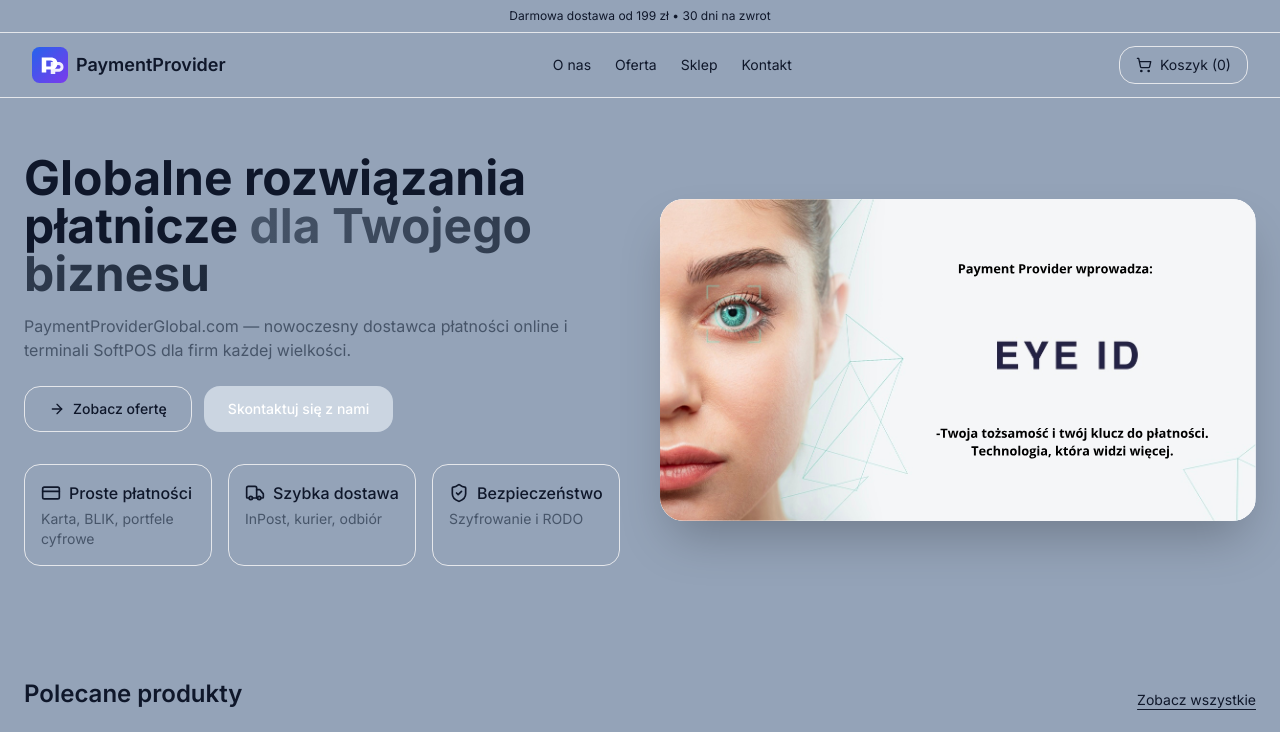
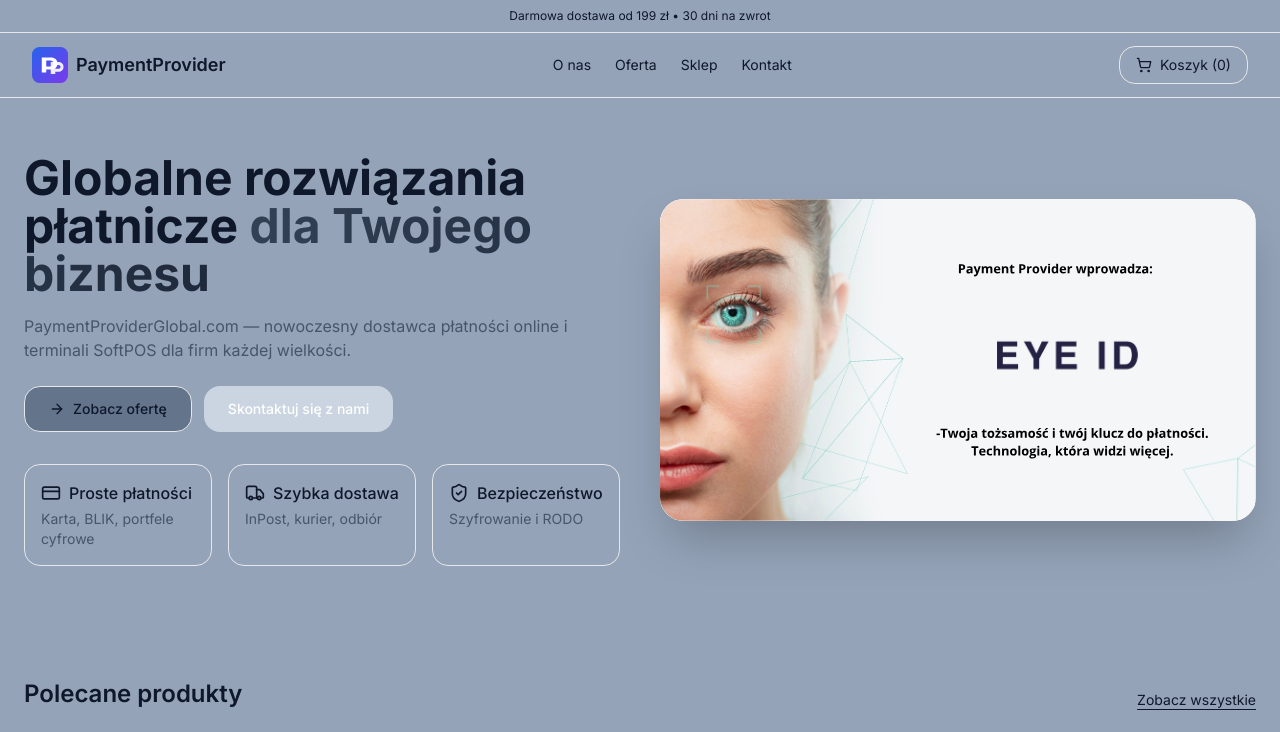
Before and after one commit to PaymentPROVIDER/PP-global, a Next.js app: page /PP-global/ in a window 1280 px wide. Shown: the top 732 px of the page. Built offline with nearby package versions, Linux system fonts and the light colour scheme.

Commit message:
Update PaymentProviderSite.jsx

```diff
--- a/components/PaymentProviderSite.jsx
+++ b/components/PaymentProviderSite.jsx
@@ -110,7 +110,7 @@ export default function PaymentProviderSite() {
               className="text-4xl md:text-5xl font-bold leading-tight"
             >
               Globalne rozwiązania płatnicze{" "}
-              <span className="bg-clip-text text-transparent bg-gradient-to-r from-slate-600 to-slate-800">
+              <span className="bg-clip-text text-transparent bg-gradient-to-r from-slate-700 to-slate-800">
                 dla Twojego biznesu
               </span>
             </motion.h1>
@@ -123,7 +123,7 @@ export default function PaymentProviderSite() {
             <div className="mt-6 flex flex-col sm:flex-row gap-3">
               <a
                 href="#sklep"
-                className="inline-flex items-center justify-center rounded-2xl px-6 py-3 border bg-slate-400 text-sm font-medium hover:shadow-md"
+                className="inline-flex items-center justify-center rounded-2xl px-6 py-3 border bg-slate-500 text-sm font-medium hover:shadow-md"
               >
                 <ArrowRight className="w-4 h-4 mr-2" />
                 Zobacz ofertę
```
